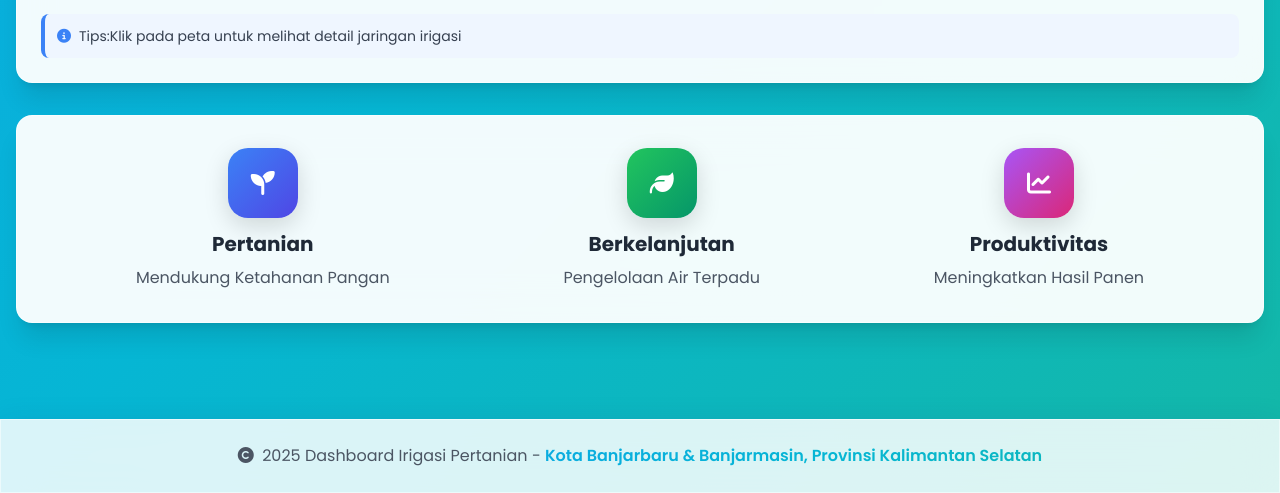
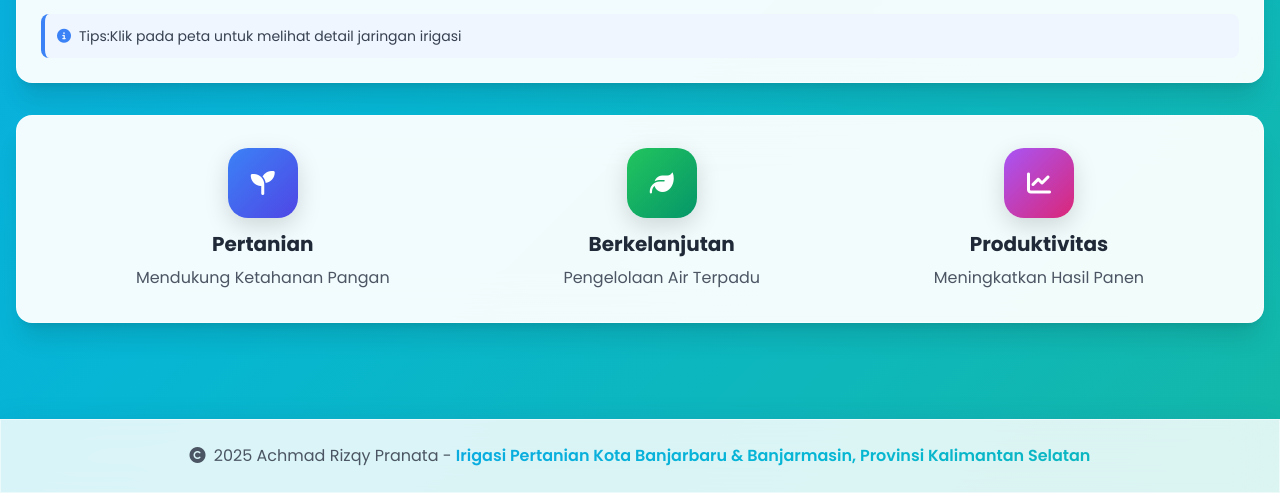
Before and after one commit to achmadrizqypranata/Dashboard-WebGIS-Banjar, a plain HTML site: page index.html in a window 1280 px wide. Shown: the part 813-1306 px from the top of the page. Drawn offline with nearby package versions, Linux system fonts and the light colour scheme.

Commit message:
Update index.html

```diff
--- a/index.html
+++ b/index.html
@@ -132,12 +132,13 @@
     <footer class="glass-effect mt-12 py-6">
         <div class="container mx-auto px-4 text-center">
             <p class="text-gray-600">
-                <i class="fas fa-copyright mr-1"></i> 2025 Dashboard Irigasi Pertanian -
-                <span class="gradient-text font-semibold">Kota Banjarbaru & Banjarmasin, Provinsi Kalimantan Selatan</span>
+                <i class="fas fa-copyright mr-1"></i> 2025 Achmad Rizqy Pranata  -
+                <span class="gradient-text font-semibold">Irigasi Pertanian Kota Banjarbaru & Banjarmasin, Provinsi Kalimantan Selatan</span>
             </p>
         </div>
     </footer>
 
     <script src="script.js"></script>
 </body>
+
 </html>
```
